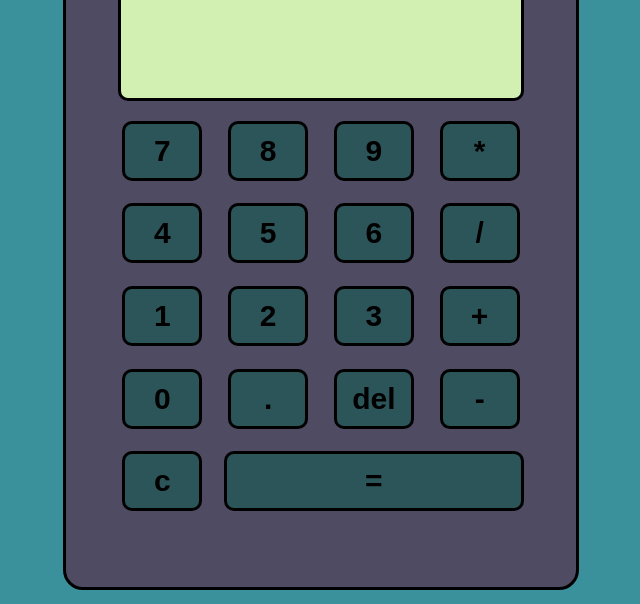
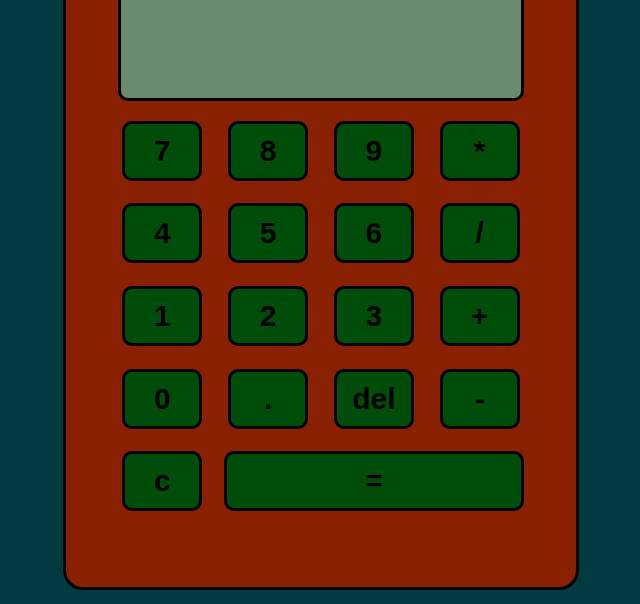
Before and after one commit to alexkrewson/calculator, a plain HTML site: page index.html in a window 1280 px wide. Shown: the part 196-800 px from the top of the page, without its empty margins (319-959 px from the left). Drawn offline with Linux system fonts and the light colour scheme.

Commit message:
cosmetic updte: colors and button hover and active effects

```diff
--- a/style.css
+++ b/style.css
@@ -1,11 +1,11 @@
 body {
 
-    background-color: hsl(187, 46%, 42%);
+    background-color: hsl(187, 97%, 13%);
 
 }
 
 .whole-thing {
-    background-color: hsl(252, 14%, 34%);
+    background-color: hsl(14, 99%, 27%);
     height: 680px;
     width: 510px;
     margin-left: auto;
@@ -35,7 +35,7 @@ body {
 .container-input {
     grid-column: 1/5;
     grid-row: 1/3;
-    background-color: rgb(209, 240, 177);
+    background-color: hsl(129, 14%, 48%);
     border-radius: 10px;
     height: 95%;
     width: 98%;
@@ -86,7 +86,7 @@ button {
     height: 60px;
     border-radius: 10px;
     outline: none;
-    background-color: rgb(44, 85, 90);
+    background-color: hsl(128, 100%, 15%);
     color:   black;
     font-size: 30px;
     font-weight: bold;
@@ -94,9 +94,10 @@ button {
 }
 
 button:hover {
-    transform: scale(1.1);
+    /* transform: scale(1.1); */
+    background-color: hsl(128, 100%, 13%);
 }
 
 button:active {
-    transform: scale(1);
+    transform: scale(.9);
 }
```
Also changed, not shown: 1 other file.
